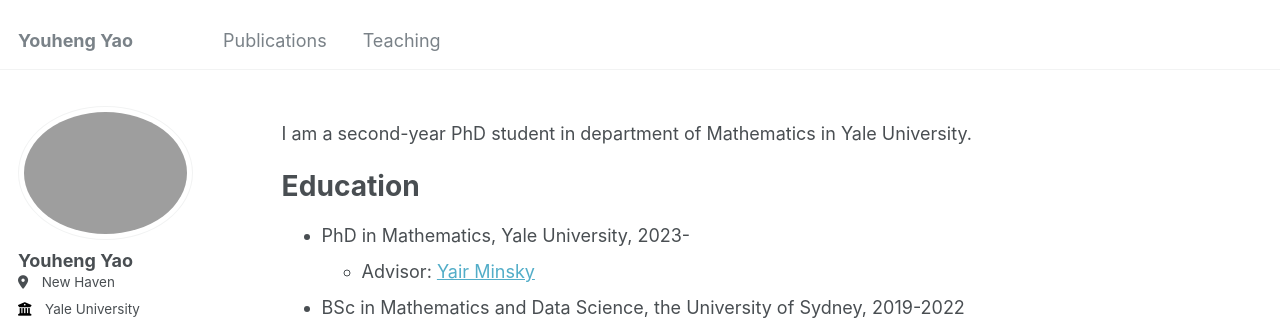
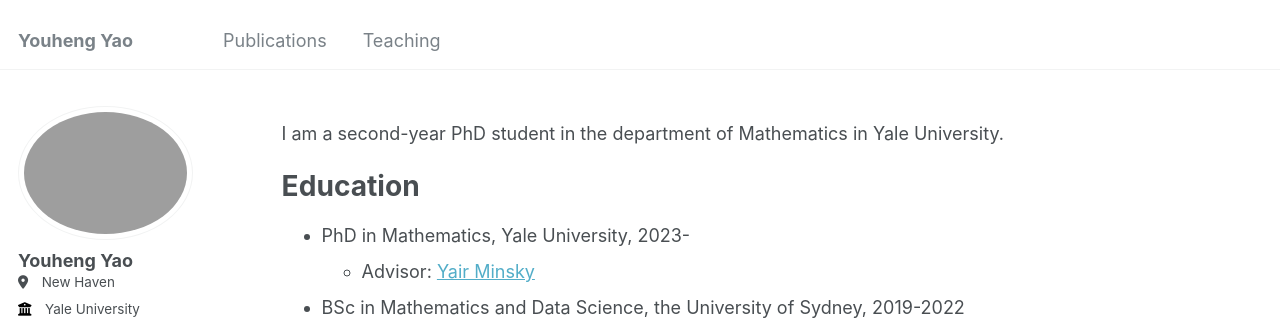
Before and after one commit to LionelYao/LionelYao.github.io, a Jekyll site: the page built from _pages/about.md, in a window 1280 px wide and 1263 px high. Shown: the top 320 px of the window. Built offline with Jekyll 4.4.1, drawn with Linux system fonts in a browser that asks for light colours.

Commit message:
update layout

```diff
--- a/_includes/archive-single.html
+++ b/_includes/archive-single.html
@@ -39,7 +39,7 @@
     {% endif %}
 
         {% if post.collection == 'teaching' %}
-          <p> {{ post.type }}, <i>{{ post.venue }}</i>, {{ post.date | default: "1900-01-01" | date: "%Y" }} </p>
+          <!-- <p> {{ post.type }}, <i>{{ post.venue }}</i>, {{ post.date | default: "1900-01-01" | date: "%Y" }} </p> -->
         {% elsif post.collection == 'publications' %}
           <p><i>{{ post.venue }}</i>, {{ post.date | default: "1900-01-01" | date: "%Y" }} </p>
         {% elsif post.date %}
--- a/_pages/about.md
+++ b/_pages/about.md
@@ -9,7 +9,7 @@ redirect_from:
 
 
 
-I am a second-year PhD student in department of Mathematics in Yale University.
+I am a second-year PhD student in the department of Mathematics in Yale University.
 
 Education
 ======
```
Also changed, not shown: 2 other files.
